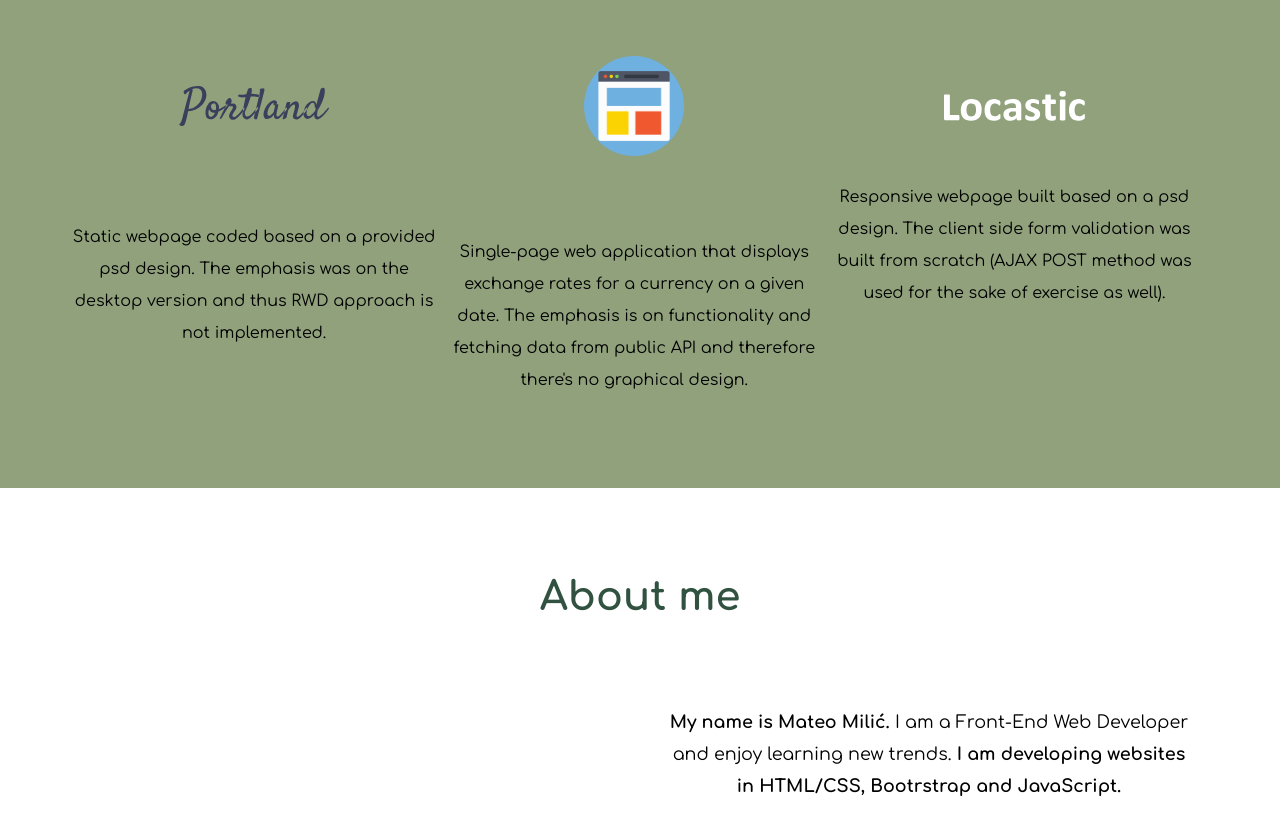
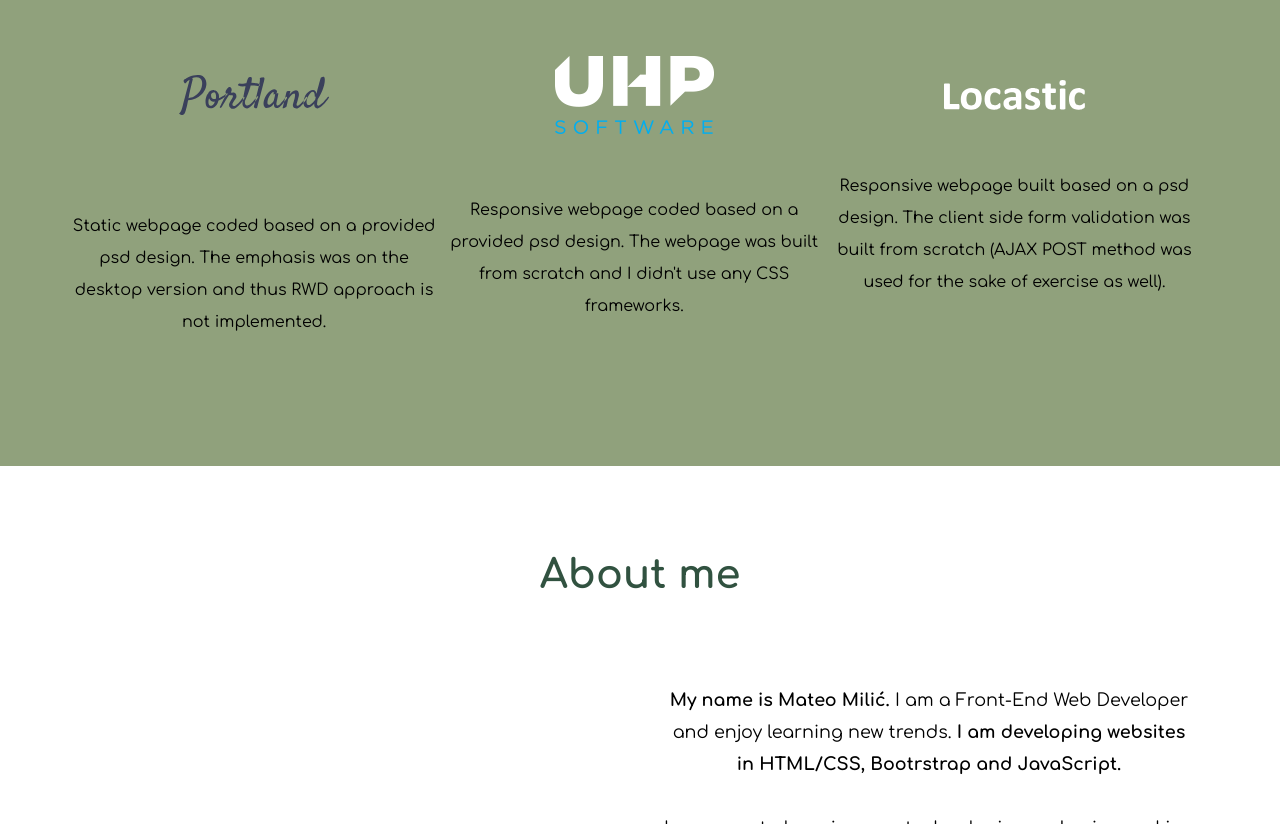
Before and after one commit to mmilic1994/My-Portfolio, a plain HTML site: page index.html in a window 1280 px wide. Shown: the part 2916-3740 px from the top of the page. Drawn offline with Linux system fonts and the light colour scheme; files whose address does not match are found by name.

Commit message:
I added UHP_Digital webpage to my portfolio

```diff
--- a/index.html
+++ b/index.html
@@ -186,8 +186,8 @@
                 <p class="portland_p"> Static webpage coded based on a provided psd design. The emphasis was on the desktop version and thus RWD approach is not implemented. </p>
             </div>
             <div class="porfolio1">
-                <a href="https://mmilic1994.github.io/Exchange-rate-Test/"><img src="img/website.png" width="100px" alt="website"></a>
-                <p class="API_test">Single-page web application that displays exchange rates for a currency on a given date. The emphasis is on functionality and fetching data from public API and therefore there's no graphical design. </p>
+                <a href="https://mmilic1994.github.io/UHP-Digital-webpage/"><img src="img/uhp_logo_1.png"  alt="website"></a>
+                <p class="UHP_digital">Responsive webpage coded based on a provided psd design. The webpage was built from scratch and I didn't use any CSS frameworks.</p>
             </div>
             <div class="porfolio1">
                 <a href="https://mmilic1994.github.io/Locastic"><img src="img/locastic-logo-white.svg" alt="website"></a>
```
Also changed, not shown: img/uhp_logo_1.png (added).
